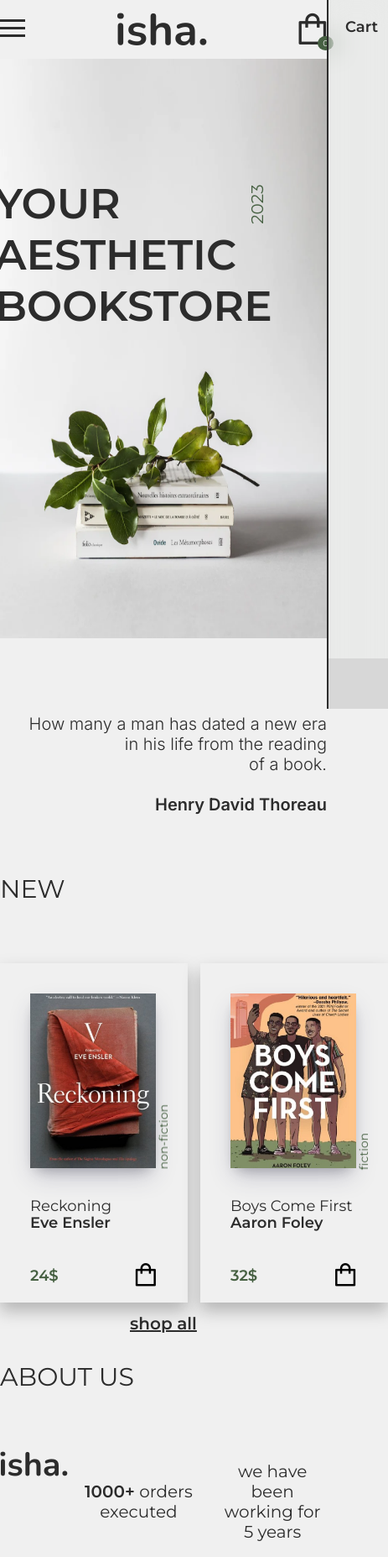
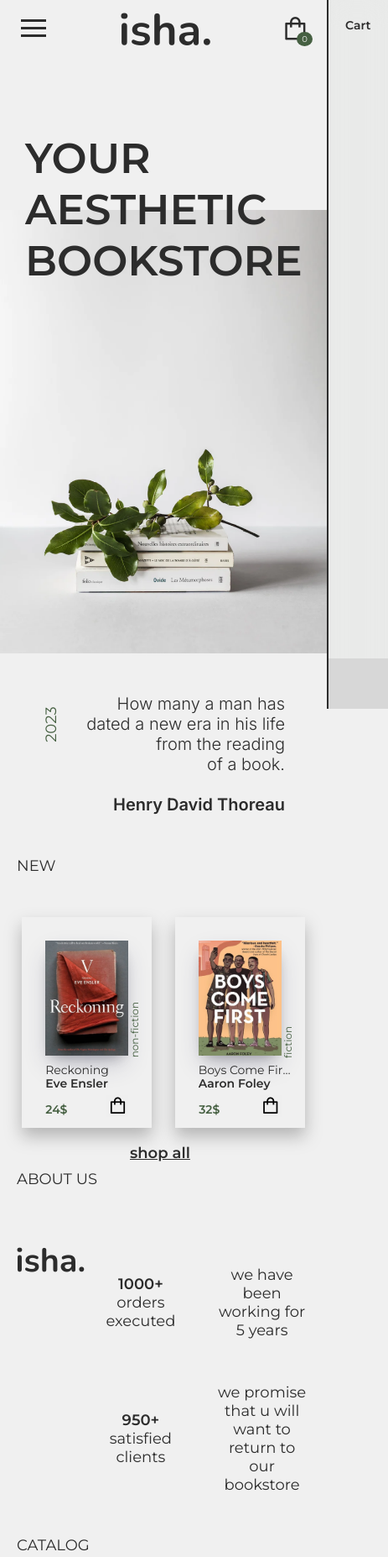
Before and after one commit to Tyomichh/OnlineBookstoreWebSite, a plain HTML site: page index.html in a window 390 px wide. Shown: the top 1854 px of the page at 84% size, 463 px wide, since content can reach past the window. Drawn offline with nearby package versions, Linux system fonts and the light colour scheme; files whose address does not match are found by name.

Commit message:
finish responsive

```diff
--- a/JS/main.js
+++ b/JS/main.js
@@ -159,7 +159,7 @@ $('.pay-button').on('click', function (event) {
 
   event.preventDefault()
 
-  if (cardNumberInput.val().length >= 16 && expiryDateInput.val().length >= 5 && cvvInput.val().length >= 4) {
+  if (cardNumberInput.val().length >= 19 && expiryDateInput.val().length >= 5 && cvvInput.val().length >= 4) {
     payButton.hide();
     payButton.after(spinnerLoader);
 
--- a/style.scss
+++ b/style.scss
@@ -993,6 +993,7 @@ body {
       cursor: pointer;
     }
   }
+
   .catalog {
     &-nav {
       flex-wrap: wrap;
@@ -1025,6 +1026,10 @@ body {
     &-arrow {
       display: none;
     }
+  }
+
+  .shopAll_center {
+    top: 0;
   }
 }
 
@@ -1067,6 +1072,7 @@ body {
       gap: 30px;
     }
   }
+
   .product {
     &-container,
     &-container-ctlg {
@@ -1076,12 +1082,14 @@ body {
       padding: 45px;
     }
   }
+
   .img {
     &-sail_books {
       max-width: 240px;
       max-height: 335px;
     }
   }
+
   .spasing {
     &-book_author_name {
       margin: 50px 0 37px 0;
@@ -1130,6 +1138,18 @@ body {
     }
     &-author {
       width: 160px;
+    }
+  }
+
+  .menu {
+    &-wrapper {
+      width: 541px;
+    }
+
+    &-listst {
+      &:nth-child(1) {
+        margin-top: 300px;
+      }
     }
   }
 
@@ -1206,7 +1226,6 @@ body {
     }
 
     &-cardLi {
-      @extend .montserat;
       font-size: 14px;
     }
   }
@@ -1245,7 +1264,7 @@ body {
 
   .shopAll_center {
     width: 80px;
-    margin-top: 50px;
+    top: 30px;
   }
 
   .footer {
@@ -1306,3 +1325,195 @@ body {
     }
   }
 }
+
+@media screen and (max-width: 540px) {
+  .container {
+    max-width: 350px;
+
+    &-bigger {
+      max-width: 340px;
+    }
+
+    &-slider {
+      max-width: 200px;
+    }
+  }
+
+  .spasing {
+    &-general {
+      margin-bottom: 50px;
+    }
+
+    &-book_author_name {
+      margin: 20px 0 5px 0;
+    }
+  }
+
+  .montserat {
+    font-size: 18px;
+
+    &-numbOfProduct {
+      font-size: 10px;
+    }
+
+    &-Regular_black {
+      font-size: 14px;
+    }
+
+    &-Regular_green_small {
+      font-size: 12px;
+    }
+
+    &-Regular_black_title {
+      font-size: 18px;
+    }
+
+    &-SemiBold_black_main_title {
+      font-size: 50px;
+    }
+
+    &-SemiBold_green {
+      font-size: 14px;
+    }
+
+    &-SemiBold_black {
+      font-size: 14px;
+    }
+
+    &-sail {
+      font-size: 12px;
+    }
+
+    &-footer {
+      font-size: 14px;
+    }
+
+    &-cardLi {
+      font-size: 12px;
+    }
+  }
+
+  .inter {
+    font-size: 20px;
+  }
+
+  .title {
+    &-place {
+      top: 25%;
+      left: 50%;
+      transform: translate(-50%, -75%);
+    }
+  }
+
+  .paragraf {
+    &-rotate2023 {
+      top: 85%;
+      left: 3%;
+      transform: translate(-97%, -15%);
+    }
+
+    &-bottom_place {
+      width: 240px;
+      right: 30px;
+    }
+  }
+
+  .product {
+    &-container {
+      max-width: 155px;
+      height: 251px;
+      padding: 28px;
+    }
+  }
+
+  .menu {
+    &-wrapper {
+      width: 376px;
+    }
+
+    &-listst {
+      &:nth-child(1) {
+        margin-top: 285px;
+      }
+    }
+  }
+
+  .shopping {
+    &-list {
+      width: 415px;
+    }
+  }
+
+  .img {
+    &-sail_books {
+      max-width: 99px;
+      max-height: 137px;
+    }
+
+    &-logo {
+      font-size: 30px;
+      margin-right: 10px;
+    }
+
+    &-main_sail_cart {
+      font-size: 28px;
+    }
+
+    &-sail_cart {
+      font-size: 20px;
+    }
+
+    &-books_branch {
+      height: fit-content;
+      position: absolute;
+      top: 20%;
+    }
+  }
+
+  .name {
+    &-book {
+      width: 110px;
+      top: -16px;
+    }
+
+    &-author {
+      width: 110px;
+    }
+  }
+
+  .price_blok {
+    height: 26px;
+    grid-column-gap: 47px;
+  }
+
+  .sail {
+    left: 30%;
+  }
+
+  .advertising_block {
+    &-column {
+      &:nth-child(2) {
+        height: 185px;
+        background-position-x: -103px;
+      }
+    }
+  }
+
+  .footer {
+    &-link i {
+      font-size: 40px;
+    }
+  }
+
+  .slick {
+    &-arrow {
+      &.slick-next {
+        right: -20%;
+      }
+
+      &.slick-prev {
+        left: -20%;
+      }
+    }
+  }
+}
```
Also changed, not shown: CSS/style.css, 1 other file.
